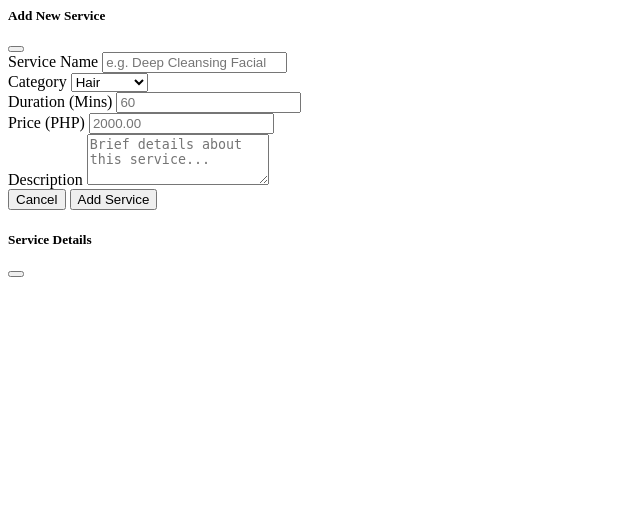
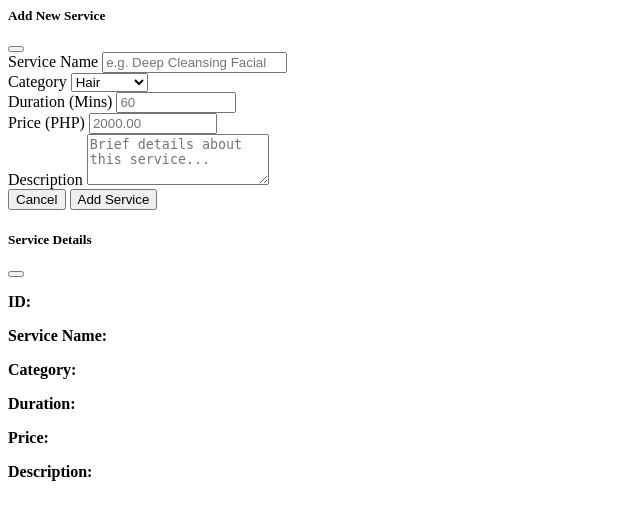
Before and after one commit to Francis3002-01/IT-37-Beauty-Booking-System, a PHP site: page /services_modal.php in a window 1280 px wide. Shown: the top 520 px of the page, without its empty margins (0-640 px from the left). Run offline with PHP 8.4, Linux system fonts and the light colour scheme.

Commit message:
updated services_modal.php

```diff
--- a/includes/modals/services_modal.php
+++ b/includes/modals/services_modal.php
@@ -7,18 +7,19 @@
                 <button type="button" class="btn-close" data-bs-dismiss="modal" aria-label="Close"></button>
             </div>
             <div class="modal-body">
-                <form id="serviceForm">
-                    <input type="hidden" id="editServiceId">
+                <form id="serviceForm" method="POST" action="backend%20logic/services_backend.php">
+                    <input type="hidden" id="editServiceId" name="serviceID">
+                    <input type="hidden" id="serviceAction" name="action" value="create">
 
                     <div class="mb-3">
                         <label for="serviceName" class="form-label field-label">Service Name</label>
-                        <input type="text" class="form-control rounded-3" id="serviceName" required placeholder="e.g. Deep Cleansing Facial">
+                        <input type="text" class="form-control rounded-3" id="serviceName" name="serviceName" maxlength="50" required placeholder="e.g. Deep Cleansing Facial">
                     </div>
 
                     <div class="row mb-3">
                         <div class="col-6">
                             <label for="category" class="form-label field-label">Category</label>
-                            <select class="form-select rounded-3" id="category" required>
+                            <select class="form-select rounded-3" id="category" name="category" required>
                                 <option value="Hair">Hair</option>
                                 <option value="Face">Face</option>
                                 <option value="Nails">Nails</option>
@@ -27,18 +28,18 @@
                         </div>
                         <div class="col-6">
                             <label for="duration" class="form-label field-label">Duration (Mins)</label>
-                            <input type="number" class="form-control rounded-3" id="duration" required placeholder="60">
+                            <input type="number" class="form-control rounded-3" id="duration" name="duration" min="1" max="2147483647" step="1" required placeholder="60">
                         </div>
                     </div>
 
                     <div class="mb-3">
                         <label for="price" class="form-label field-label">Price (PHP)</label>
-                        <input type="number" step="0.01" class="form-control rounded-3" id="price" required placeholder="2000.00">
+                        <input type="number" step="0.01" class="form-control rounded-3" id="price" name="price" min="0.01" max="99999999.99" required placeholder="2000.00">
                     </div>
 
                     <div class="mb-3">
                         <label for="description" class="form-label field-label">Description</label>
-                        <textarea class="form-control rounded-3" id="description" rows="3" placeholder="Brief details about this service..."></textarea>
+                        <textarea class="form-control rounded-3" id="description" name="description" maxlength="255" rows="3" required placeholder="Brief details about this service..."></textarea>
                     </div>
 
                     <div class="d-flex justify-content-end gap-2 mt-4">
@@ -60,7 +61,12 @@
                 <button type="button" class="btn-close" data-bs-dismiss="modal" aria-label="Close"></button>
             </div>
             <div class="modal-body" id="viewModalBody">
-                <!-- Dynamically filled by JS -->
+                <p><strong>ID:</strong> <span id="viewServiceId"></span></p>
+                <p><strong>Service Name:</strong> <span id="viewServiceName"></span></p>
+                <p><strong>Category:</strong> <span id="viewServiceCategory"></span></p>
+                <p><strong>Duration:</strong> <span id="viewServiceDuration"></span></p>
+                <p><strong>Price:</strong> <span id="viewServicePrice"></span></p>
+                <p><strong>Description:</strong> <span id="viewServiceDescription"></span></p>
             </div>
         </div>
     </div>
```
